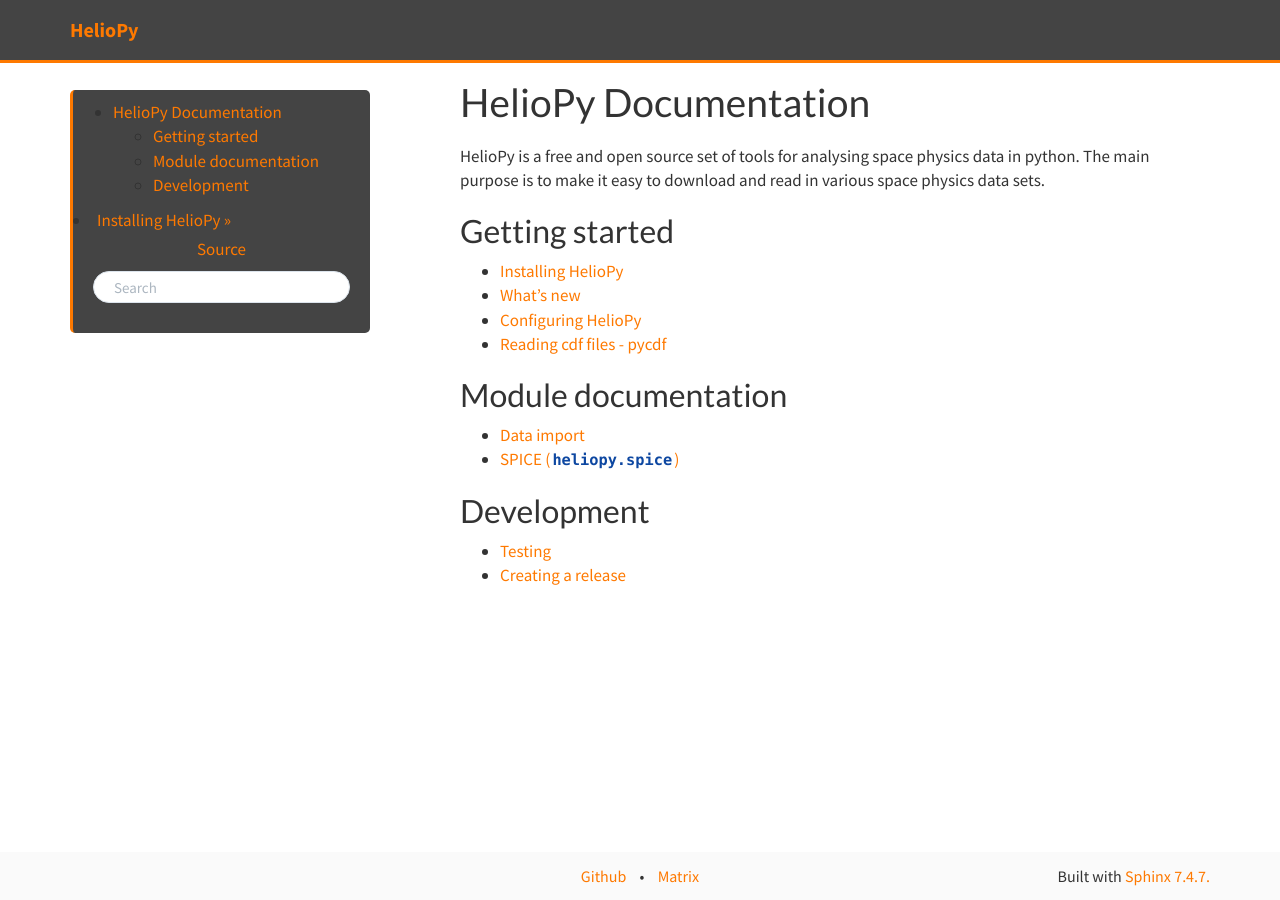
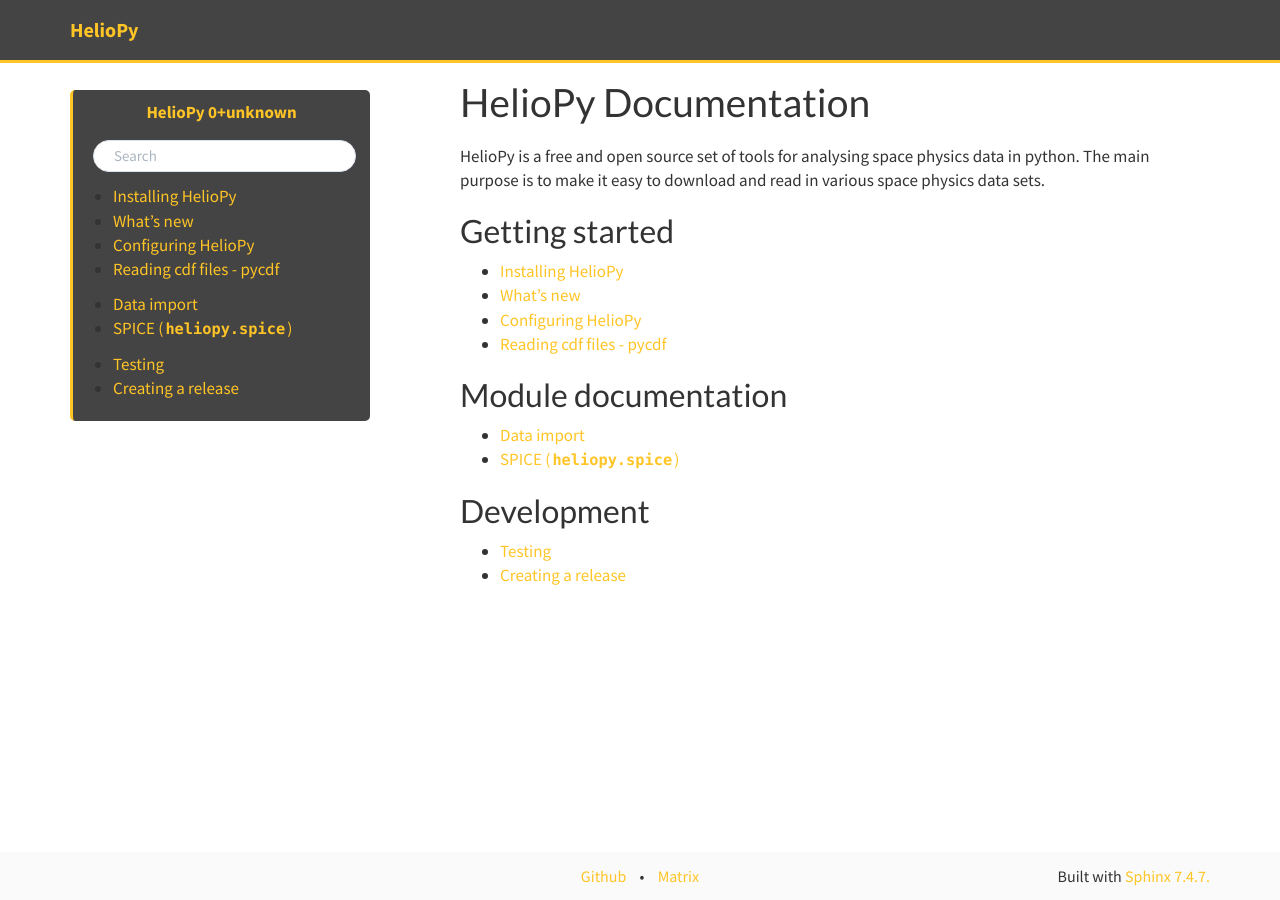
Before and after one commit to heliopython/heliopy, a Sphinx documentation site: the page built from doc/source/index.rst, in a window 1280 px wide. Built offline with Sphinx 7.4.7, drawn with Linux system fonts in a browser that asks for light colours; pages that are not in the unit, such as notebooks, are missing from menus.

Commit message:
Add sidebar, and change colours in css

```diff
--- a/doc/source/conf.py
+++ b/doc/source/conf.py
@@ -25,6 +25,9 @@
 import heliopy
 matplotlib.use('agg')
 sys.path.insert(0, os.path.abspath('../../'))
+
+
+html_sidebars = {'**': ['docsidebar.html']}
 
 # Pretend these modules exits so readthedocs builds
 MOCK_MODULES = ['spiceypy']
--- a/doc/source/heliopy_theme/static/style.css
+++ b/doc/source/heliopy_theme/static/style.css
@@ -18,11 +18,11 @@
 }
 
 a {
-  color: #fe7900;
+  color: #ffc425;
 }
 
 a:hover {
-  color: #dd2c00;
+  color: #fe7900;
 }
 
 p.content {
@@ -72,11 +72,11 @@
 
 .navbar-default .navbar-brand:focus,
 .navbar-default .navbar-brand:hover {
-  color: #fe7900;
+  color: #ffc425;
 }
 
 .navbar-default .navbar-brand {
-  color: #fe7900;
+  color: #ffc425;
   font-size: 20px;
   font-weight: bold;
   margin-right: 10px;
@@ -85,12 +85,12 @@
 .navbar-default .navbar-nav > li > a:hover,
 .navbar-default .navbar-nav > li > a:focus,
 .navbar-default .navbar-nav > li > a:active {
-  color: #fe7900;
+  color: #ffc425;
 }
 
 div#navbar {
   border-bottom: 3px;
-  border-bottom-color: #fe7900;
+  border-bottom-color: #ffc425;
   border-bottom-style: solid;
 }
 
@@ -106,7 +106,7 @@
 }
 
 .dropdown-menu > li > a:hover {
-  background-color: #fe7900;
+  background-color: #ffc425;
 }
 
 .caret {
@@ -120,7 +120,7 @@
 }
 
 .icon-text {
-  color: #fe7900;
+  color: #ffc425;
   font-size: 120px;
   font-weight: bold;
 }
@@ -141,15 +141,15 @@
 }
 
 .btn.btn-default.btn1 {
-  background-color: #fe7900;
-  border-color: #fe7900;
+  background-color: #ffc425;
+  border-color: #ffc425;
   text-transform: uppercase;
   margin-top: 20px;
   padding: 10px 21px;
 }
 
 a.btn.btn-default.btn1:hover {
-  color: #fe7900;
+  color: #ffc425;
   background-color: white;
 }
 
@@ -187,7 +187,7 @@
 }
 
 .whatsnew a {
-  color: #fe7900;
+  color: #ffc425;
   font-weight: bold;
   text-decoration: none;
 }
@@ -212,11 +212,11 @@
   position: fixed;
   width: 300px;
   max-height: 80%;
-  border-left: 3px solid #fe7900;
+  border-left: 3px solid #ffc425;
 }
 
 .bs-sidenav h2 {
-  color: #fe7900;
+  color: #ffc425;
   padding-left: 10px;
 }
 
@@ -225,7 +225,7 @@
 }
 
 .bs-sidenav .nav > li {
-  color: #fe7900;
+  color: #ffc425;
 }
 
 .bs-sidenav .nav > li > span {
@@ -238,9 +238,14 @@
   padding-top: 8px;
 }
 
+.bs-sidenav .nav > li > a > code {
+  color: white;
+  padding-top: 8px;
+}
+
 .bs-sidenav .nav > li > a:hover,
 .bs-sidenav .nav > li > a:focus {
-  background-color: rgba(230, 124, 25, 1);
+  background-color: #;
 }
 
 .bs-sidenav .nav > li > a.current {
@@ -284,7 +289,7 @@
 }
 
 .bs-sidenav ul > li#comments > a {
-  color: #fe7900;
+  color: #ffc425;
 }
 
 .bs-sidenav ul > li#comments > a:hover {
@@ -320,7 +325,7 @@
 }
 
 .doc-title {
-  color: #fe7900;
+  color: #ffc425;
   text-align: center;
   font-weight: bold;
 }
@@ -357,7 +362,7 @@
 
 .alert-warning {
   background-color: #fff3e0;
-  border: 1px solid #fe7900;
+  border: 1px solid #ffc425;
 }
 
 p.admonition-title {
@@ -376,7 +381,7 @@
 }
 
 code {
-  color: #0d47a1;
+  color: #ffc425;
   padding: 2px;
   background-color: transparent;
 }
@@ -388,7 +393,7 @@
 /* Highlight */
 
 .highlight .o {
-  color: #fe7900;
+  color: #ffc425;
 }
 
 .highlight .nb,
@@ -429,11 +434,11 @@
 div.sphx-glr-download a {
   background-color: white;
   background-image: none !important;
-  border: 1px solid #fe7900;
+  border: 1px solid #ffc425;
 }
 
 div.sphx-glr-download a:hover {
-  background-color: #fe7900;
+  background-color: #ffc425;
 }
 
 blockquote {
@@ -562,7 +567,7 @@
     margin: 0 auto;
     padding: 5px 20px;
     color: white;
-    background-color: #fe7900;
+    background-color: #ffc425;
     text-align: center;
     cursor: pointer;
     font-size: 25px;
@@ -632,7 +637,7 @@
   margin-bottom: 20px;
   border-radius: 5px;
   color: white;
-  background-color: #fe7900;
+  background-color: #ffc425;
   text-align: center;
   cursor: pointer;
   font-size: 17px;
```
